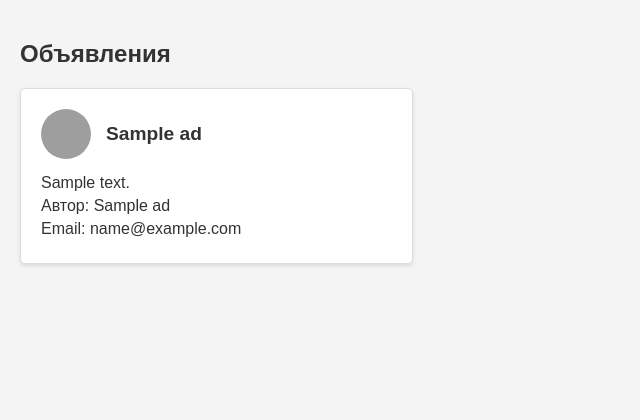
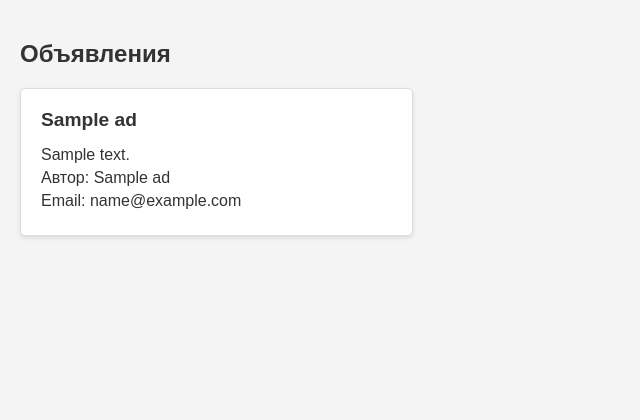
Before and after one commit to rinarocketswife/RGZ, a Flask app: template templates/index.html in a window 1280 px wide. Shown: the part 105-525 px from the top of the page, without its empty margins (0-640 px from the left). Run offline with Flask 3, Linux system fonts and the light colour scheme; the template is opened without the code that fills it: most values are stand-ins (such as "Sample title", 1, 10 or a date in 2020); grey boxes are pictures that could not be loaded.

```diff
--- a/templates/index.html
+++ b/templates/index.html
@@ -33,16 +33,16 @@
             {% for ad in ads %}
                 <div class="ad">
                     <div class="ad-header">
-                        <!-- Аватар пользователя -->
-                        <div class="ad-avatar">
-                            <img src="{{ url_for('static', filename=ad.author_avatar if ad.author_avatar else 'uploads/default_avatar.png') }}" alt="Аватар автора">
-                        </div>
+                        {% if ad.author_avatar %}
+                            <div class="ad-avatar">
+                                <img src="{{ url_for('static', filename=ad.author_avatar.replace('static/', '') if ad.author_avatar else 'uploads/default_avatar.png') }}" alt="Аватар автора">
+                            </div>
+                        {% endif %}
                         <h3>{{ ad.title }}</h3>
                     </div>
                     <p>{{ ad.text }}</p>
-                    <!-- Фото объявления -->
                     {% if ad.image %}
-                        <img src="{{ url_for('static', filename=ad.image) }}" alt="Фото объявления" class="ad-image">
+                        <img src="{{ url_for('static', filename=ad.image.replace('static/', '')) }}" alt="Фото объявления" class="ad-image">
                     {% endif %}
                     <p>Автор: {{ ad.author_name }}</p>
                     {% if ad.author_email %}
```
